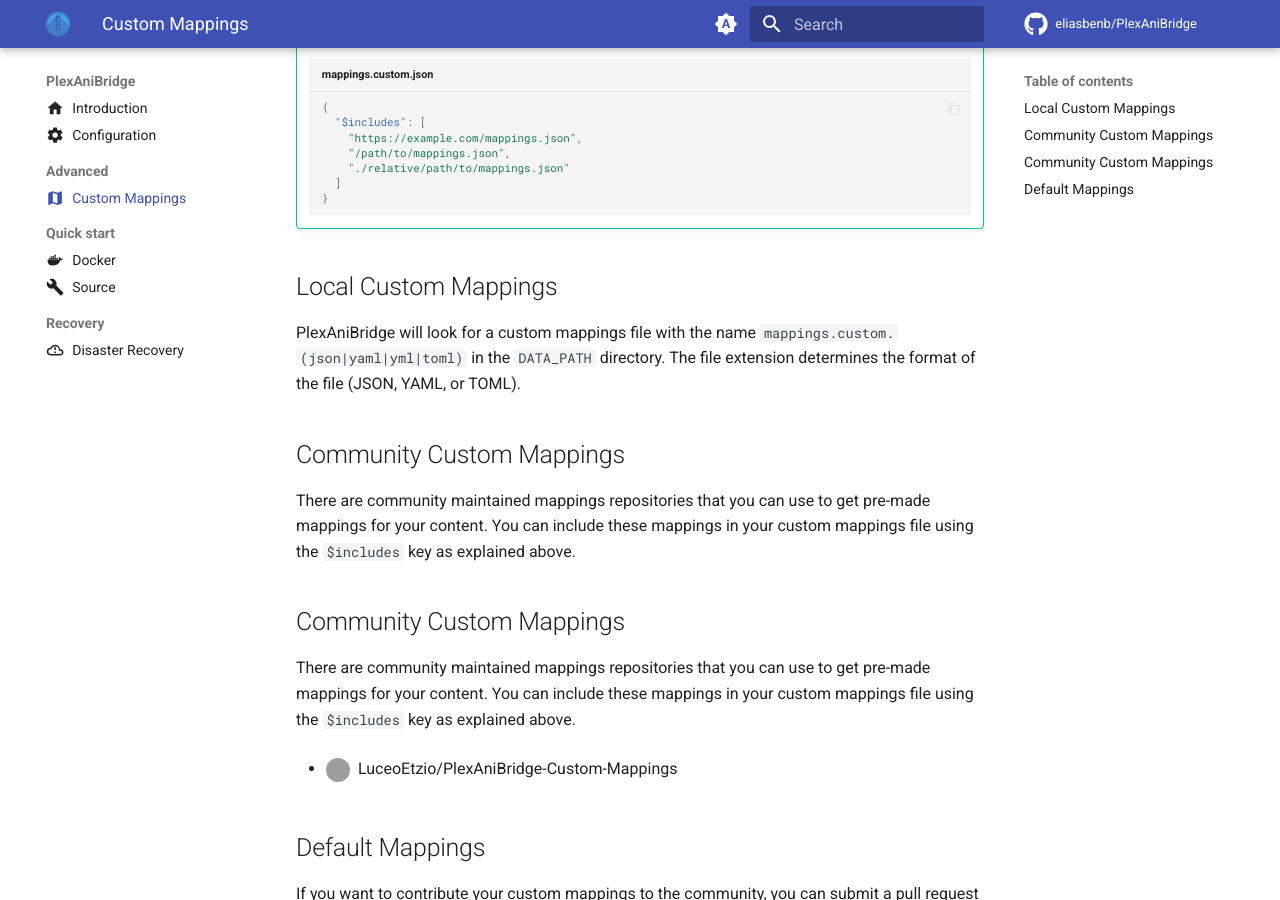
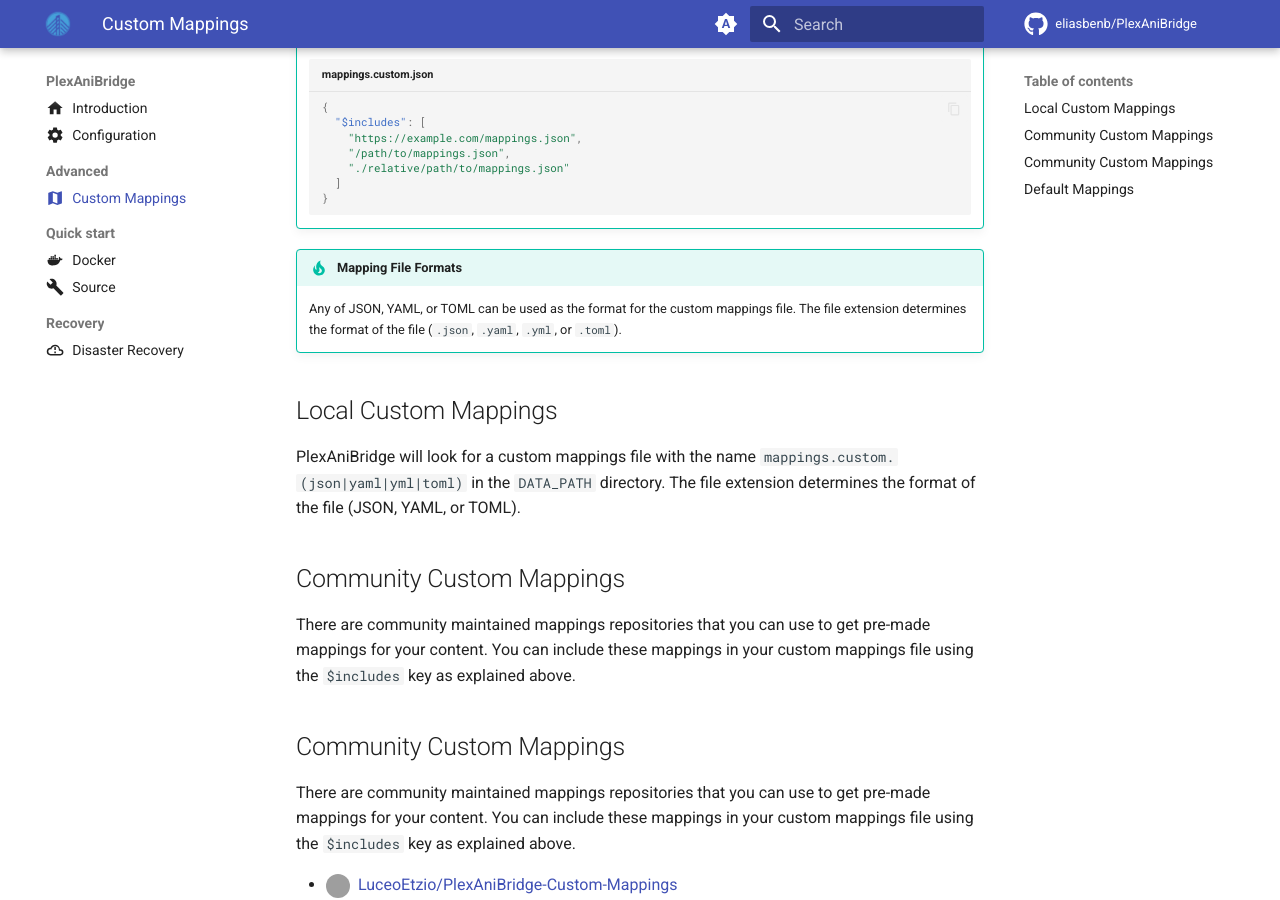
Before and after one commit to eliasbenb/PlexAniBridge, an MkDocs documentation site: the page built from docs/advanced/custom-mappings.md, in a window 1280 px wide and 900 px high, scrolled down 978 px. Built offline with MkDocs 1.6.1 and Material for MkDocs 9.7.7, drawn with Linux system fonts in a browser that asks for light colours; comment, search, counter and statistics services are not loaded; grey boxes are pictures that could not be loaded.

Commit message:
docs: Include a note about custom mapping file formats

````diff
--- a/docs/advanced/custom-mappings.md
+++ b/docs/advanced/custom-mappings.md
@@ -31,6 +31,10 @@
     }
     ```
 
+!!! tip "Mapping File Formats"
+
+    Any of JSON, YAML, or TOML can be used as the format for the custom mappings file. The file extension determines the format of the file (`.json`, `.yaml`, `.yml`, or `.toml`).
+
 ## Local Custom Mappings
 
 PlexAniBridge will look for a custom mappings file with the name `mappings.custom.(json|yaml|yml|toml)` in the `DATA_PATH` directory. The file extension determines the format of the file (JSON, YAML, or TOML).
@@ -43,12 +47,10 @@
 
 There are community maintained mappings repositories that you can use to get pre-made mappings for your content. You can include these mappings in your custom mappings file using the `$includes` key as explained above.
 
-- <p style="display: flex; align-items: center;">
-      <a href="https://github.com/LuceoEtzio/PlexAniBridge-Custom-Mappings" style="text-decoration: none; color: inherit;">
-          <img src="https://avatars.githubusercontent.com/u/40282884?s=24&v=4" alt="LuceoEtzio" style="margin-right: 4px; border-radius: 50%; vertical-align: middle;">
-          <span>LuceoEtzio/PlexAniBridge-Custom-Mappings</span>
-      </a>
-  </p>
+- <a href="https://github.com/LuceoEtzio/PlexAniBridge-Custom-Mappings">
+    <img src="https://avatars.githubusercontent.com/u/40282884?s=24&v=4" alt="LuceoEtzio" style="margin-right: 4px; border-radius: 50%; vertical-align: middle;">
+    <span>LuceoEtzio/PlexAniBridge-Custom-Mappings</span>
+  </a>
 
 ## Default Mappings
 
````
